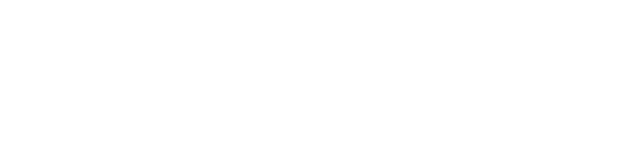
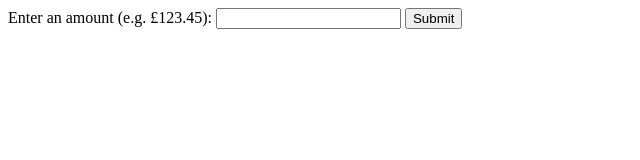
Before and after one commit to kenoir/penny_pincher, a plain HTML site: page index.html in a window 1280 px wide. Shown: the whole page, without its empty margins (0-640 px from the left). Drawn offline with Linux system fonts and the light colour scheme.

Commit message:
added the simplest possible form

```diff
--- a/index.html
+++ b/index.html
@@ -3,6 +3,10 @@
 		<title>Penny Pincher</title>
 	</head>
 	<body>
-
+	  <form action="demo_form.asp">
+			Enter an amount (e.g. &#163;123.45):
+			<input type="text" name="amount"/>
+			<input type="submit" value="Submit">
+		</form>
 	</body>
 </html>
```
Also changed, not shown: js/test/spec/models/PennyPincherSpec.js (+0 -3 lines).
